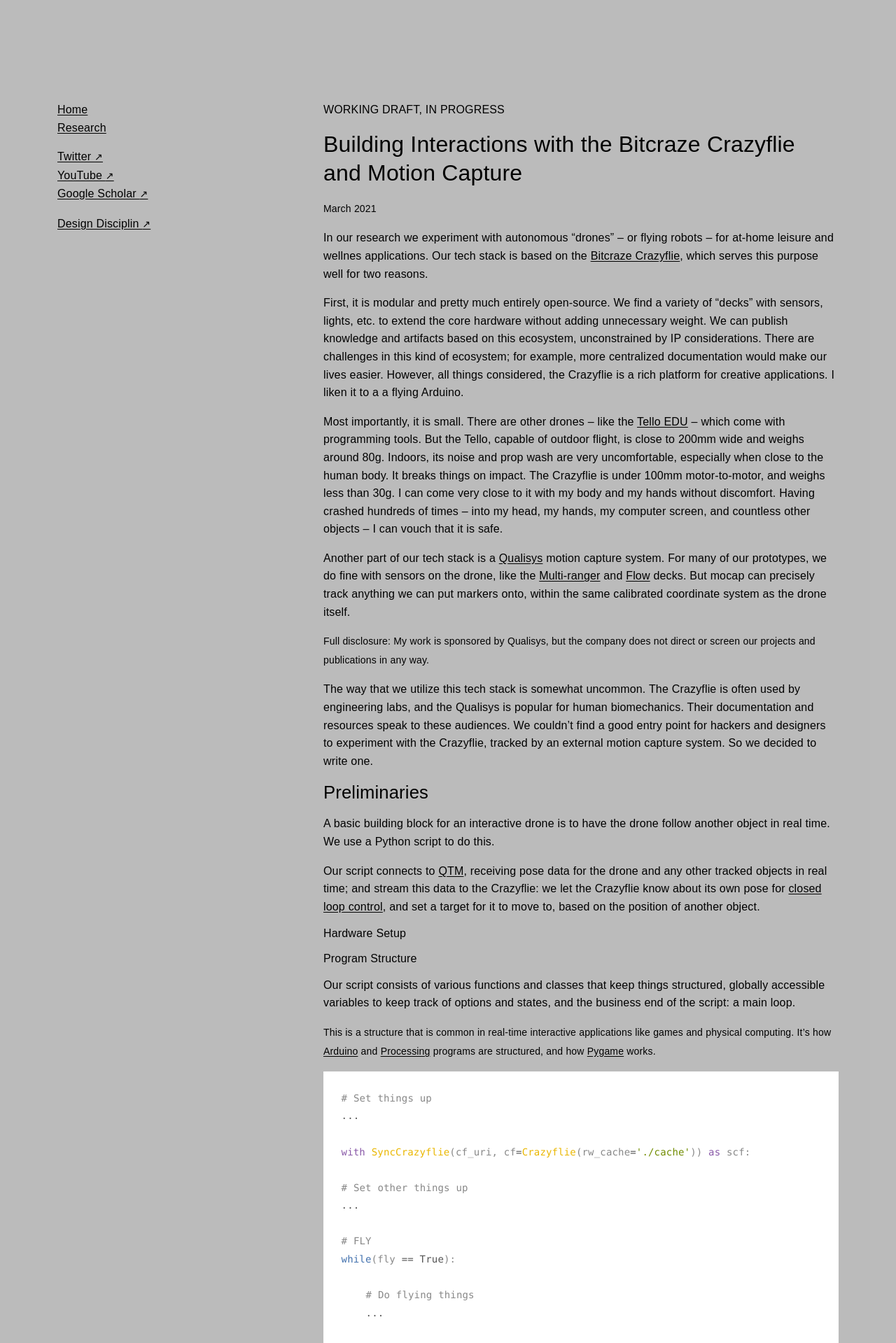
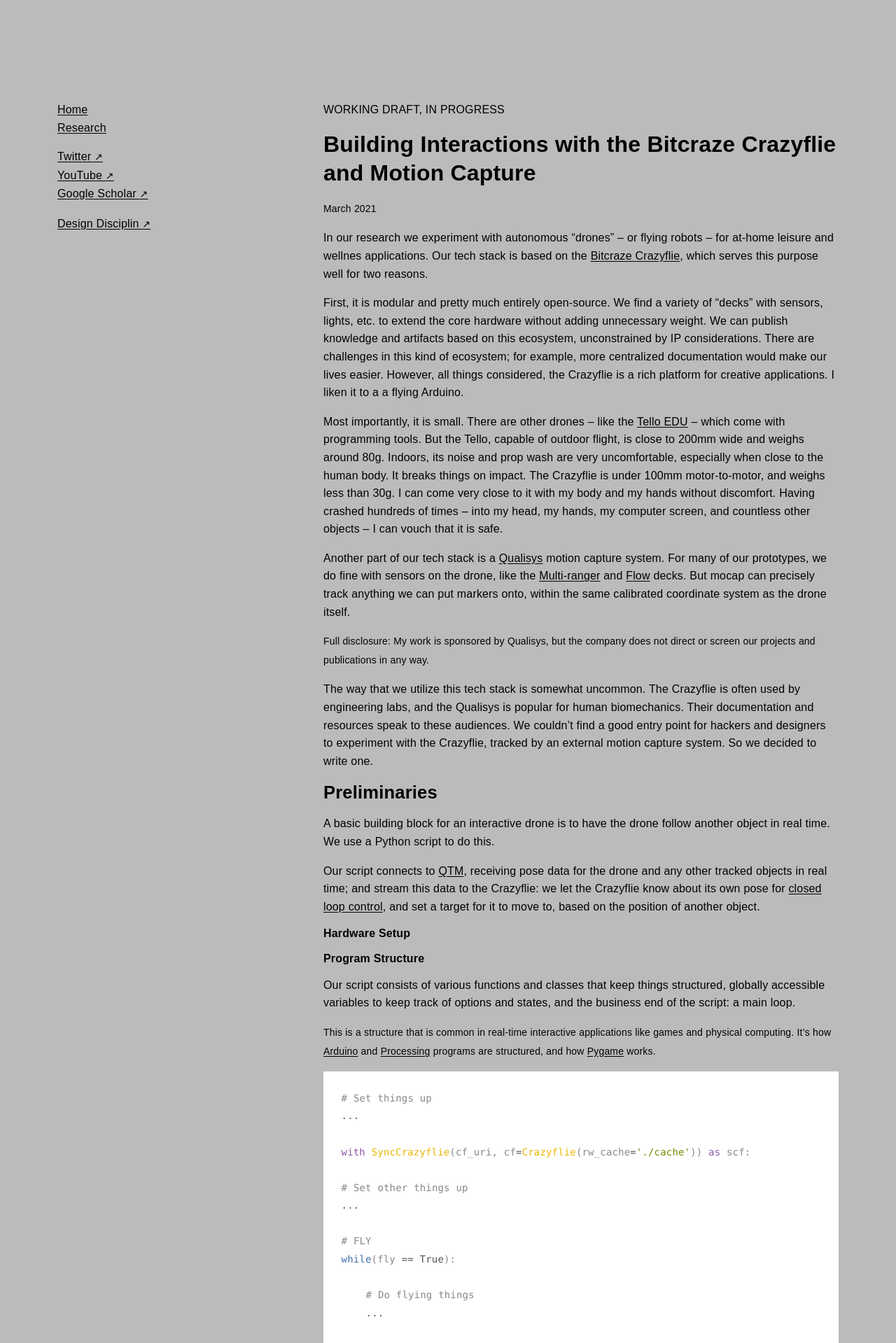
Before and after one commit to l77l77/mbaytas.github.io, a Jekyll site: the page built from crazyflie.md, in a window 1280 px wide. Shown: the top 1919 px of the page at 70% size. Built offline with Jekyll 4.4.1, drawn with Linux system fonts in a browser that asks for light colours; some web fonts are replaced; our own code applies the rules of GitHub Pages for plain Markdown files; comment, search, counter and statistics services are not loaded.

Commit message:
Update default.html

```diff
--- a/_layouts/default.html
+++ b/_layouts/default.html
@@ -34,6 +34,14 @@
       h5,
       h6 {
         margin-bottom: 1rem;
+      }
+      h1,
+      h2,
+      h3,
+      h4,
+      h5,
+      h6 {
+        font-weight: 700;
       }
       h1 {
         font-size: 2rem;
```
